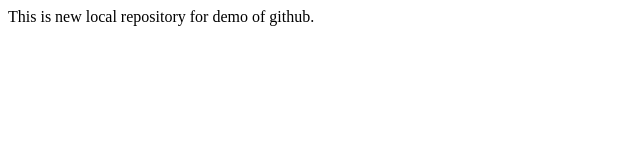
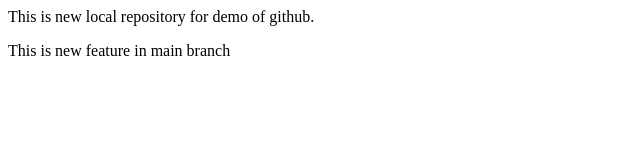
Before and after one commit to Jay-parvadiyaRDX/LocalRepository, a plain HTML site: page index.html in a window 1280 px wide. Shown: the whole page, without its empty margins (0-640 px from the left). Drawn offline with Linux system fonts and the light colour scheme.

Commit message:
add new feature on main

```diff
--- a/index.html
+++ b/index.html
@@ -1 +1,2 @@
 <p>This is new local repository for demo of github.</p>
+<p>This is new feature in main branch</p>
```
